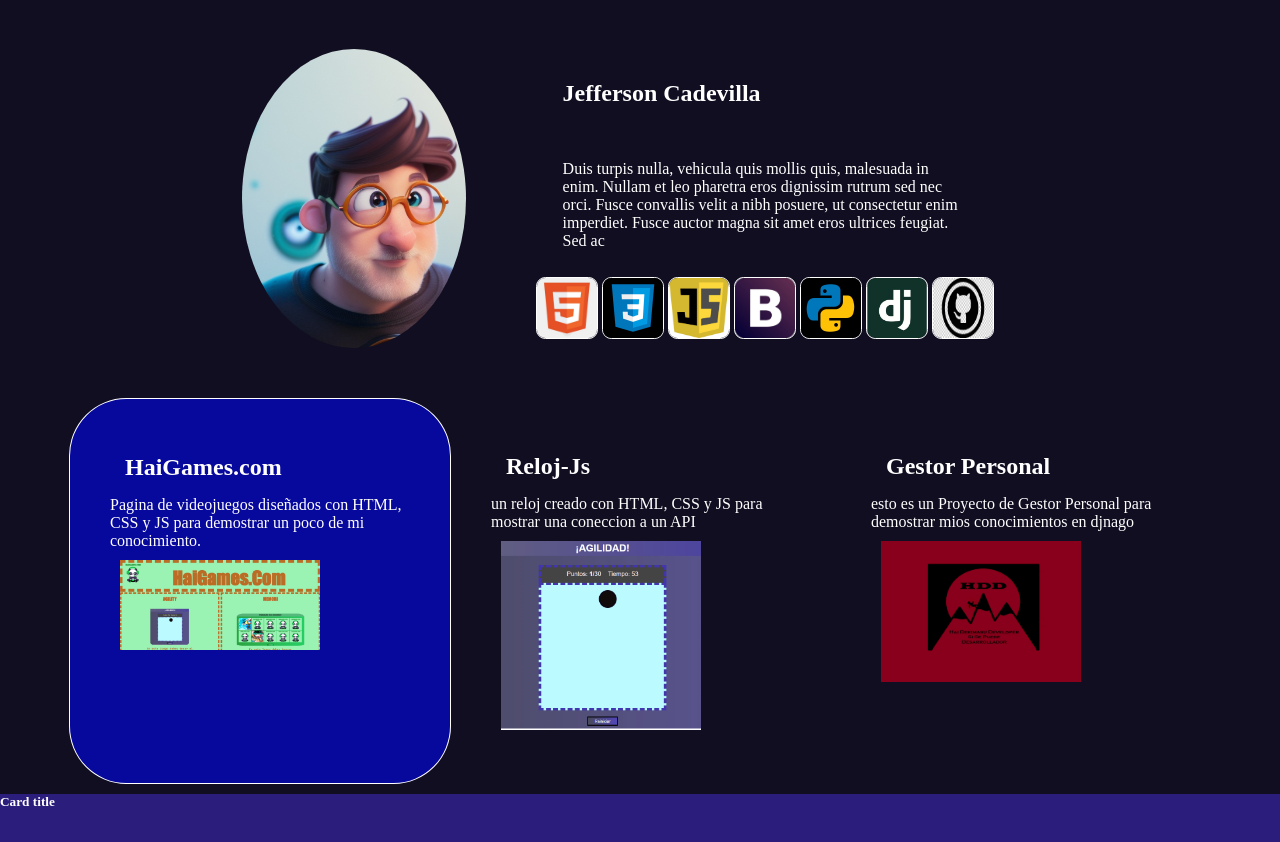
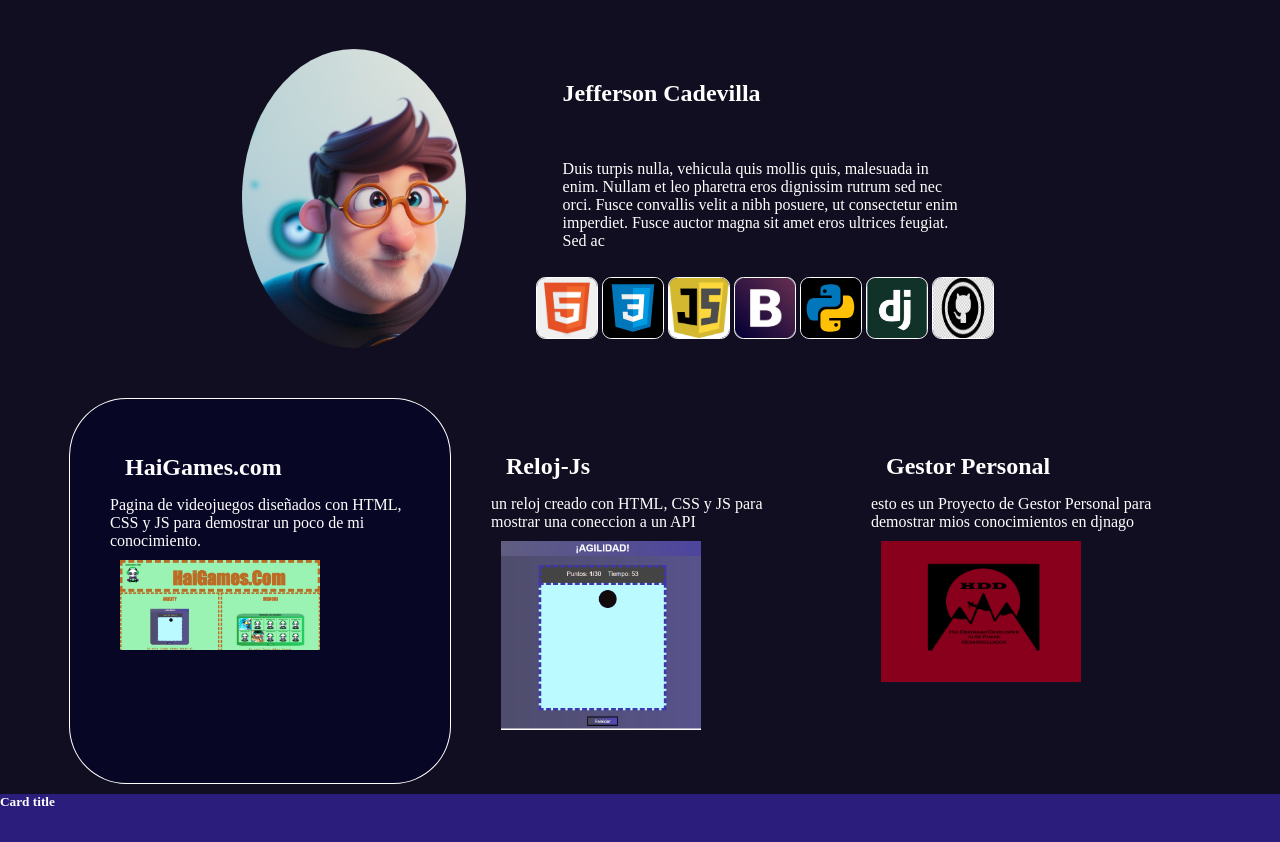
Before and after one commit to HaiDekimasu/portafolio_jeff, a Django app: page / in a window 1280 px wide, with the pointer over the restyled element. Shown: the part 69-911 px from the top of the page. Run offline with Django 4.2, Linux system fonts and the light colour scheme; data comes from the database, SQL or seed files in the repository.

Commit message:
modificacion css 09

```diff
--- a/static/styles/estilos.css
+++ b/static/styles/estilos.css
@@ -124,7 +124,7 @@ a{
 }
 
 .proyect:hover{
-    background: #0004fa91;
+    background: #00012991;
     border: solid white;
     border-radius: 15%;
     border-width: 1px;
```
